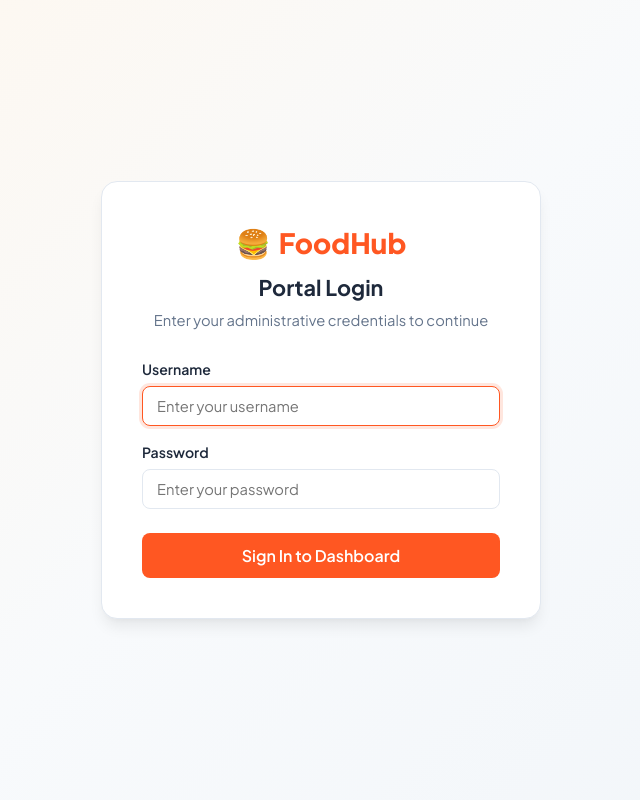
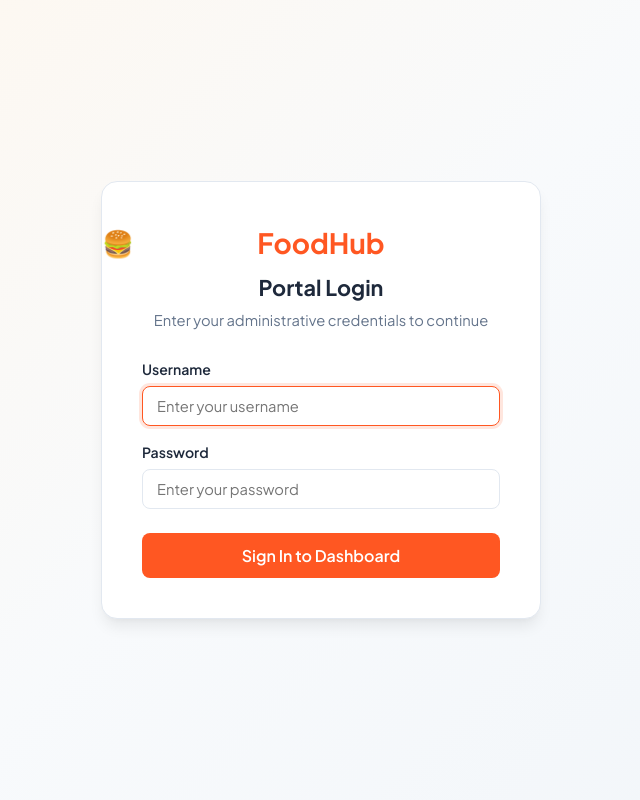
Before and after one commit to Jisan179/FoodHub, a PHP site: page /login.php in a window 1280 px wide. Shown: the whole page, without its empty margins (319-959 px from the left). Run offline with PHP 8.4, Linux system fonts and the light colour scheme.

Commit message:
final view change try

```diff
--- a/views/auth/login.php
+++ b/views/auth/login.php
@@ -8,14 +8,13 @@ require_once __DIR__ . '/../partials/header.php';
 <div class="login-container">
     <div class="login-card">
         <div class="login-header" style="width: 100%; text-align: center; margin-bottom: 28px;">
-            <div class="login-logo" style="width: 100%; display: flex; justify-content: center; align-items: center; gap: 8px; margin: 0 auto 8px auto;">
-            <span>🍔</span>
-                <span>FoodHub</span>
+            <div class="login-logo" style="position: relative; display: inline-block; font-size: 1.75rem; font-weight: 700; color: #ff5722; margin-bottom: 8px;">
+                <span style="position: absolute; right: calc(100% + 8px); top: 50%; transform: translateY(-50%); font-size: 1.6rem; line-height: 1;">🍔</span>
+                <span style="display: inline-block; line-height: 1;">FoodHub</span>
             </div>
-            <h2 style="width: 100%; text-align: center; font-size: 1.35rem; font-weight: 700; margin-bottom: 4px;">Portal Login</h2>
+            <h2 style="width: 100%; text-align: center; font-size: 1.35rem; font-weight: 700; margin: 0 0 4px 0;">Portal Login</h2>
             <p class="login-subtitle" style="width: 100%; text-align: center; margin: 0 auto;">Enter your administrative credentials to continue</p>
         </div>
-
         <?php if (!empty($error)): ?>
             <div class="alert alert-error">
                 <span>⚠️</span>
```
